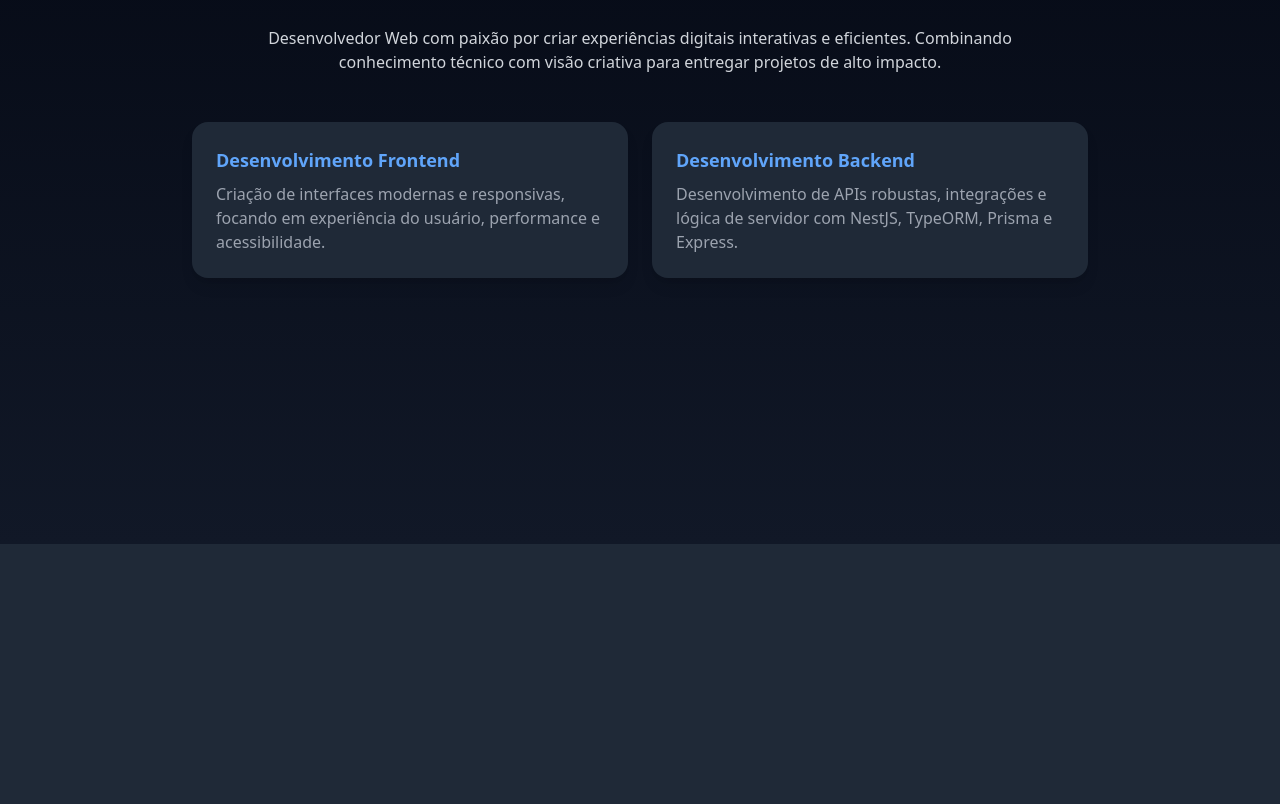
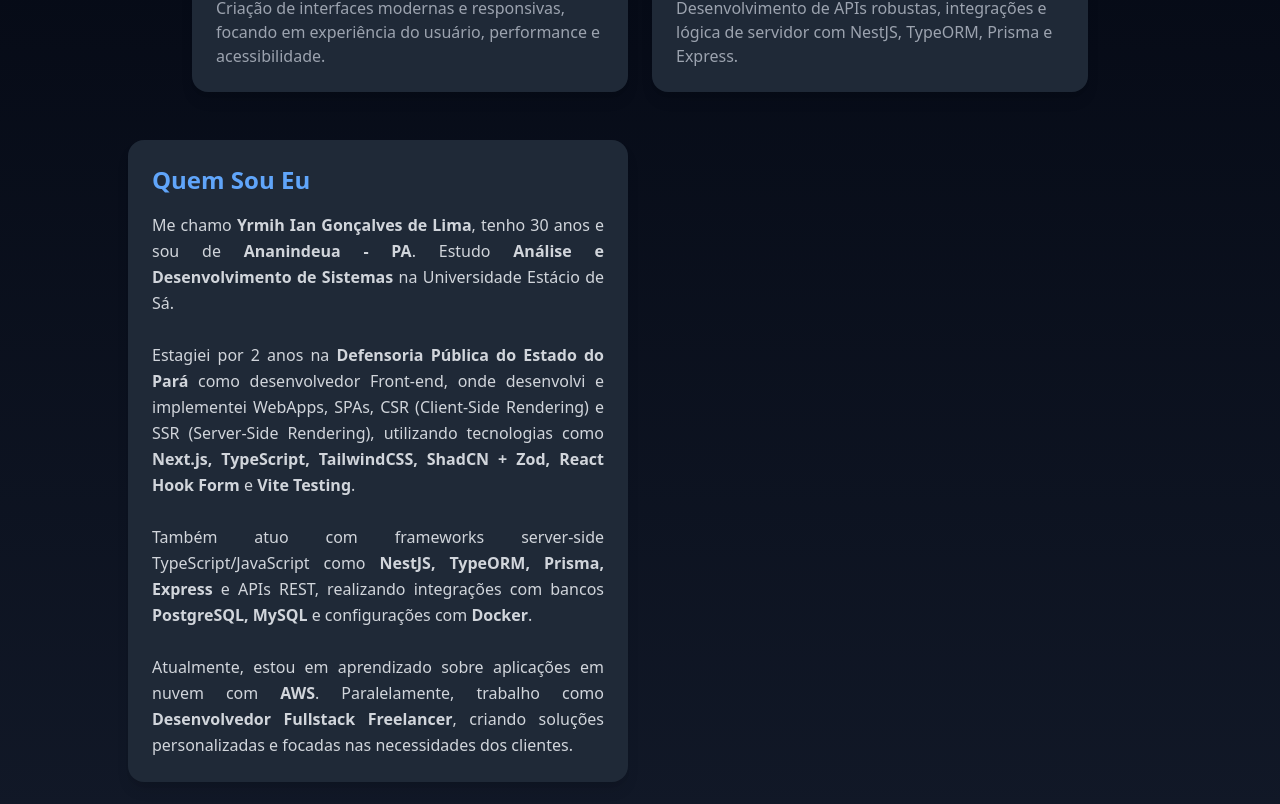
Before and after one commit to Yrmih/portfolio-web, a Next.js app: page / in a window 1280 px wide. Shown: the part 1056-1860 px from the top of the page. Built offline with nearby package versions, Linux system fonts and the light colour scheme.

Commit message:
feat: adicionar seção "Quem Sou Eu" com informações pessoais e experiência profissional

```diff
--- a/src/sections/About.tsx
+++ b/src/sections/About.tsx
@@ -35,8 +35,39 @@ export default function About({ id }: { id: string }) {
         </div>
       </div>
 
-      <div>
-
+      <div className="grid grid-cols-1 md:grid-cols-2 gap-6 max-w-5xl w-full">
+        <div className="p-6 bg-gray-800 rounded-2xl shadow-lg">
+          <h3 className="text-2xl font-bold mb-4 text-blue-400">Quem Sou Eu</h3>
+          <p className="text-gray-300 leading-relaxed text-justify">
+            Me chamo <strong>Yrmih Ian Gonçalves de Lima</strong>, tenho 30 anos
+            e sou de <strong>Ananindeua - PA</strong>. Estudo{" "}
+            <strong>Análise e Desenvolvimento de Sistemas</strong> na
+            Universidade Estácio de Sá.
+            <br />
+            <br />
+            Estagiei por 2 anos na{" "}
+            <strong>Defensoria Pública do Estado do Pará</strong> como
+            desenvolvedor Front-end, onde desenvolvi e implementei WebApps,
+            SPAs, CSR (Client-Side Rendering) e SSR (Server-Side Rendering),
+            utilizando tecnologias como{" "}
+            <strong>
+              Next.js, TypeScript, TailwindCSS, ShadCN + Zod, React Hook Form
+            </strong>{" "}
+            e <strong>Vite Testing</strong>.
+            <br />
+            <br />
+            Também atuo com frameworks server-side TypeScript/JavaScript como{" "}
+            <strong>NestJS, TypeORM, Prisma, Express</strong> e APIs REST,
+            realizando integrações com bancos <strong>PostgreSQL, MySQL</strong>{" "}
+            e configurações com <strong>Docker</strong>.
+            <br />
+            <br />
+            Atualmente, estou em aprendizado sobre aplicações em nuvem com{" "}
+            <strong>AWS</strong>. Paralelamente, trabalho como{" "}
+            <strong>Desenvolvedor Fullstack Freelancer</strong>, criando
+            soluções personalizadas e focadas nas necessidades dos clientes.
+          </p>
+        </div>
       </div>
     </section>
   );
```
